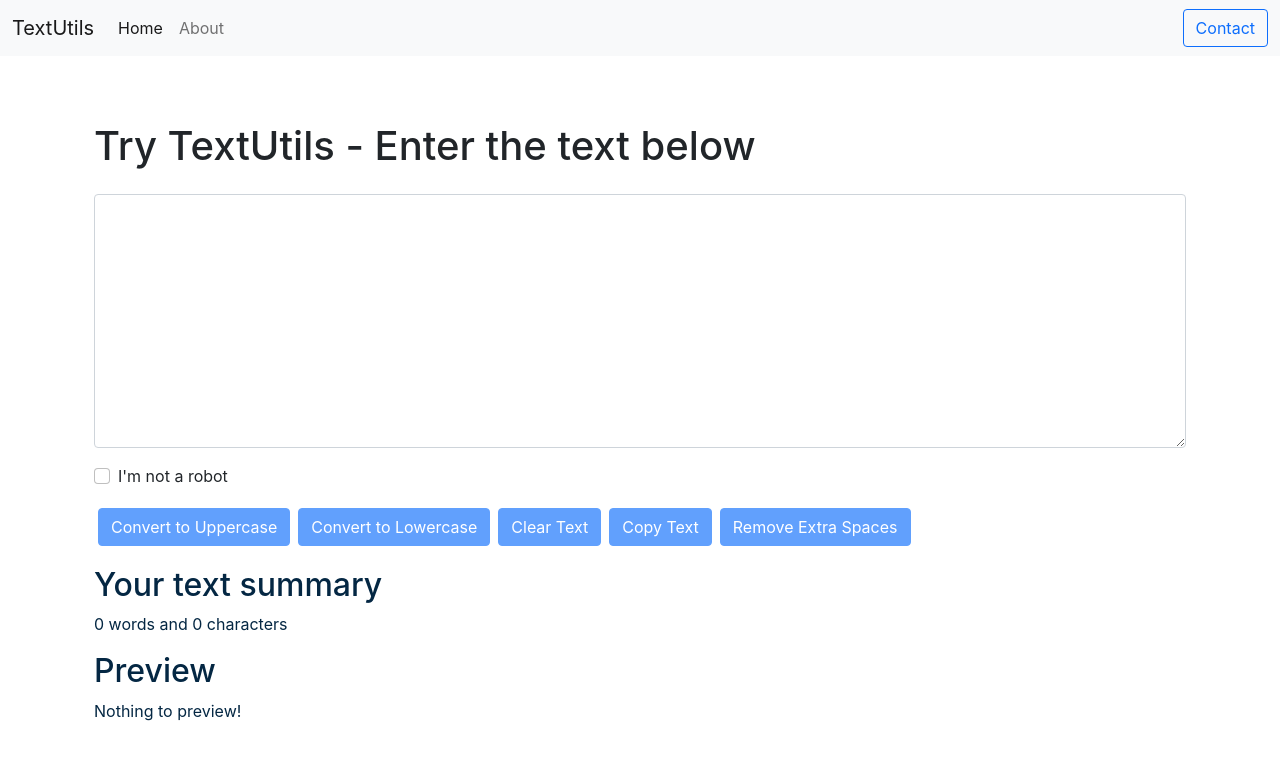
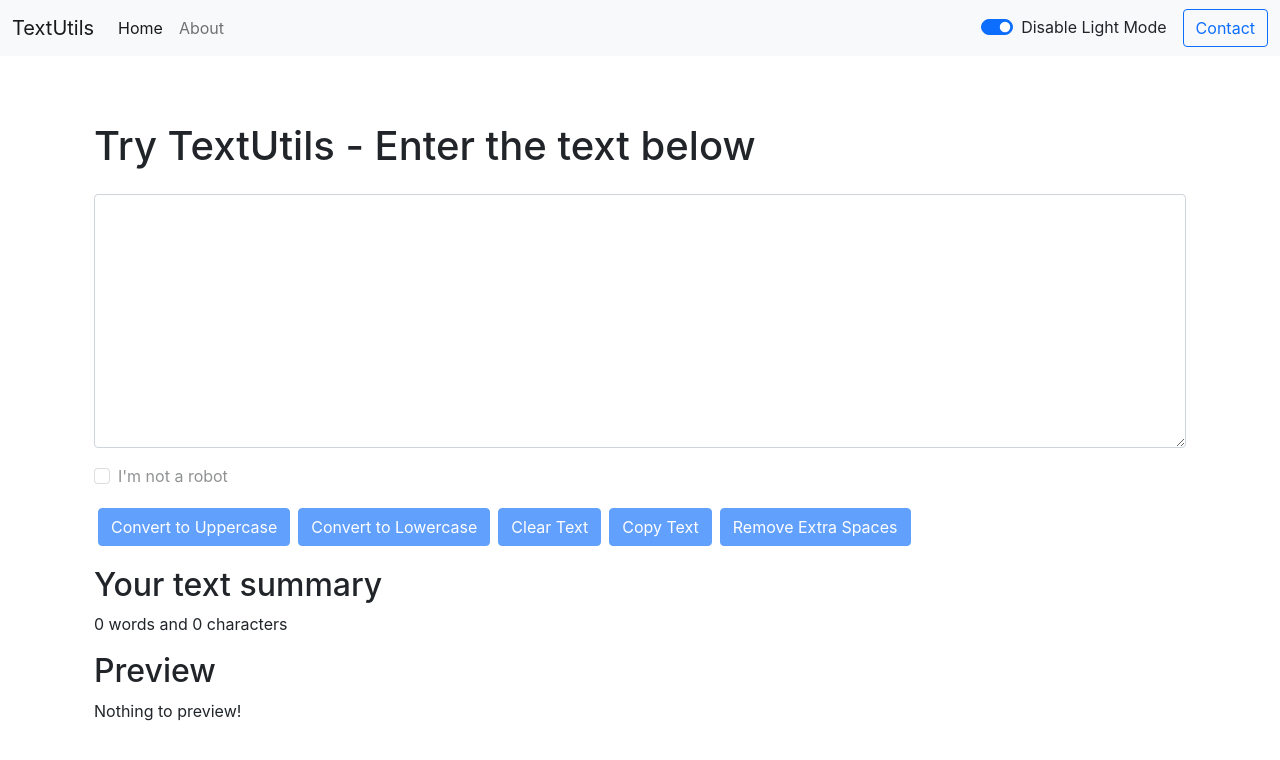
Before and after one commit to VivanSanjayAthreya/Text-Utils, a React (Create React App) app: page / in a window 1280 px wide. Shown: the top 760 px of the page. Built offline with nearby package versions, Linux system fonts and the light colour scheme.

Commit message:
dark and light mode switch enabled (#1)

```diff
--- a/src/App.js
+++ b/src/App.js
@@ -6,6 +6,7 @@ import React,{ useState } from 'react';
 
 function App() {
   const [alert,setAlert] = useState(null);
+  const [mode,setMode] = useState('light');
 
   const showDisplayMessage = (message,type) => {
     setAlert({
@@ -17,12 +18,27 @@ function App() {
     },1500);
   }
 
+  const toggleBgMode = () => {
+    if (mode === 'light') {
+      setMode('dark');
+      document.body.style.backgroundColor = '#1F2937';
+      // document.body.style.color = 'white';
+      showDisplayMessage('Dark mode is Enabled!','success');
+    }
+    else {
+      setMode('light');
+      document.body.style.backgroundColor = '#fff';
+      // document.body.style.color = '#212529';
+      showDisplayMessage('Light mode is Enabled!','success');
+    }
+  }
+
   return (
     <>
-      <Navbar title='TextUtils' />
+      <Navbar title='TextUtils' toggleBgMode={toggleBgMode} mode={mode} />
       <DisplayMessage alert={alert} />
       <div className="container">
-        <TextArea showDisplayMessage={showDisplayMessage} heading="Try TextUtils - Enter the text below" />
+        <TextArea showDisplayMessage={showDisplayMessage} mode={mode} heading="Try TextUtils - Enter the text below" />
       </div>
     </>
   );
--- a/src/components/Display-Message.js
+++ b/src/components/Display-Message.js
@@ -1,14 +1,10 @@
 import React from 'react'
 
 function DisplayMessage(props) {
-    const capitalize = (word) => {
-        const lower = word.toLowerCase();
-        return lower.charAt(0).toUpperCase() + lower.slice(1);
-    }
     return (
         <div style={{ height: '50px' }}>
             {props.alert && <div className={`alert alert-${props.alert.type} alert-dismissible fade show`} role="alert">
-                <strong>{capitalize(props.alert.type)}</strong>: {props.alert.msg}
+                {props.alert.msg}
             </div>}
         </div>
     )
--- a/src/components/Navbar.js
+++ b/src/components/Navbar.js
@@ -2,9 +2,11 @@ import React from 'react'
 import PropTypes from 'prop-types'
 
 export default function Navbar(props) {
+
+
   return (
     <>
-      <nav className="navbar navbar-expand-lg navbar-light bg-light">
+      <nav className={`navbar navbar-expand-lg navbar-${props.mode} bg-${props.mode}`} >
         <div className="container-fluid">
           <a className="navbar-brand" href="/">{props.title}</a>
           <button className="navbar-toggler" type="button" data-bs-toggle="collapse" data-bs-target="#navbarSupportedContent" aria-controls="navbarSupportedContent" aria-expanded="false" aria-label="Toggle navigation">
@@ -19,8 +21,12 @@ export default function Navbar(props) {
                 <a className="nav-link" href="/">{props.aboutText}</a>
               </li>
             </ul>
+            <div className={`form-check form-switch mx-3 text-${props.mode === 'light' ? 'dark' : 'light'}`}>
+              <input className="form-check-input" onChange={props.toggleBgMode} type="checkbox" role="switch" id="flexSwitchCheckDefault" checked={props.mode === "light"} />
+              <label className="form-check-label" htmlFor="flexSwitchCheckDefault">{props.mode === 'light' ? 'Disable' : 'Enable'} Light Mode</label>
+            </div>
             <form className="d-flex">
-              <button type="button" className="btn btn-light btn-outline-primary">{props.contactText}</button>
+              <button type="button" className={`btn ${props.mode === 'light' ? 'btn-outline-primary' : 'btn-primary btn-light'} `}>{props.contactText}</button>
             </form>
           </div>
         </div>
--- a/src/components/TextArea.js
+++ b/src/components/TextArea.js
@@ -39,15 +39,15 @@ export default function TextArea(props) {
 
     return (
         <>
-            <div className='container my-3'>
+            <div className='container my-3' style={{ color: props.mode === 'dark' ? 'white' : '#212529' }}>
                 <div>
                     <h1 className='mb-4'>{props.heading}</h1>
                     <div className="mb-3">
-                        <textarea className="form-control" id="textBox" value={text} onChange={handleOnChange} rows="10" />
+                        <textarea className="form-control" style={{ backgroundColor: props.mode === 'dark' ? '#18283e' : 'white',color: props.mode === 'dark' ? 'white' : '#212529' }} id="textBox" value={text} onChange={handleOnChange} rows="10" />
                     </div>
                     <div className="mb-3 form-check">
-                        <input type="checkbox" className="form-check-input" id="exampleCheck1" />
-                        <label className="form-check-label" htmlFor="exampleCheck1">I'm not a robot</label>
+                        <input type="checkbox" className="form-check-input" id="robotCheck" disabled={text.length === 0} />
+                        <label className="form-check-label" htmlFor="robotCheck">I'm not a robot</label>
                     </div>
                     <button disabled={text.length === 0} className="btn btn-primary mx-1 my-1" onClick={handleUpperCaseClick}>Convert to Uppercase</button>
                     <button disabled={text.length === 0} className="btn btn-primary mx-1 my-1" onClick={handleLowerCaseClick}>Convert to Lowercase</button>
@@ -57,7 +57,7 @@ export default function TextArea(props) {
                 </div>
             </div>
 
-            <div className="container my-3" style={{ color: props.mode === 'dark' ? 'white' : '#042743' }}>
+            <div className="container my-3" style={{ color: props.mode === 'dark' ? 'white' : '#212529' }}>
                 <h2>Your text summary</h2>
                 <p>{text.split(/\s+/).filter((element) => { return element.length !== 0 }).length} words and {text.length} characters</p>
                 <h2>Preview</h2>
```
